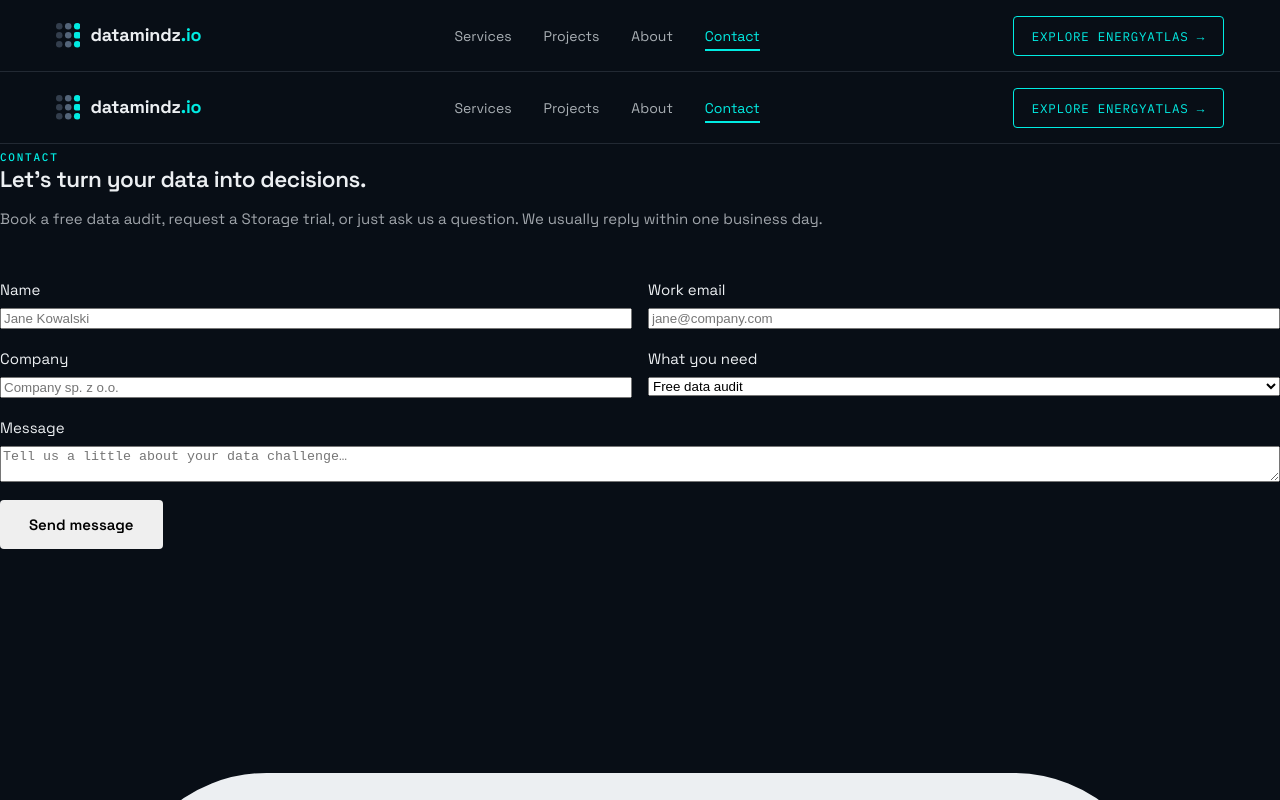
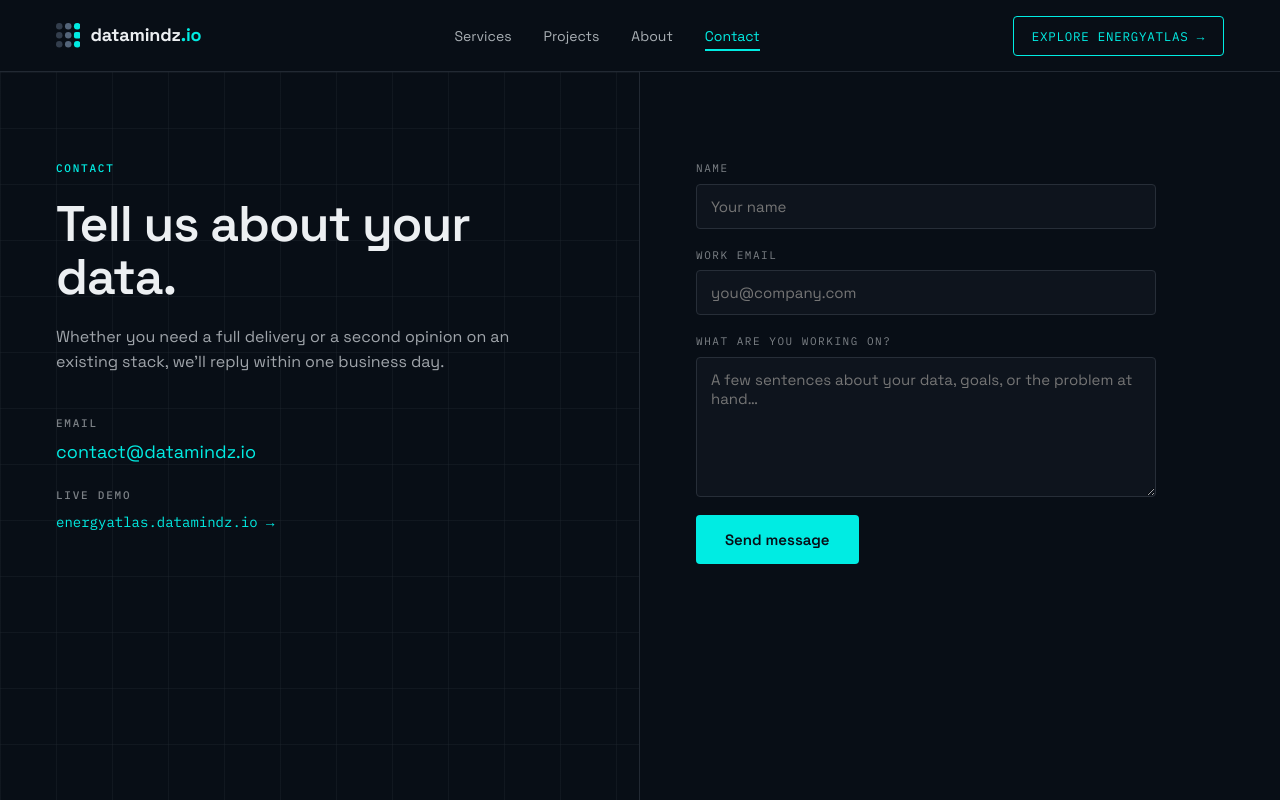
Before and after one commit to datamindzio/website, a React (Vite) app: page /contact in a window 1280 px wide. Shown: the top 800 px of the page. Built offline with nearby package versions, Linux system fonts and the light colour scheme.

Commit message:
feat(contact): Signal contact page with validate→mailto

```diff
--- a/src/pages/Contact.tsx
+++ b/src/pages/Contact.tsx
@@ -1,151 +1,71 @@
-import { useState } from 'react'
-import { Link } from 'react-router-dom'
-import Header from '../components/Header'
-import Footer from '../components/Footer'
-import { useReveal } from '../hooks/useReveal'
+import { useState, type FormEvent } from 'react'
+import Eyebrow from '../components/primitives/Eyebrow'
+import Button from '../components/primitives/Button'
+import { validateContact, buildMailto, type ContactErrors } from '../lib/contact'
+import { ENERGYATLAS_URL, CONTACT_EMAIL } from '../lib/constants'
 
 export default function Contact() {
-  useReveal()
-  const [formNote, setFormNote] = useState('')
+  const [values, setValues] = useState({ name: '', email: '', message: '' })
+  const [errors, setErrors] = useState<ContactErrors>({})
+  const [sent, setSent] = useState(false)
 
-  function handleSubmit(e: React.FormEvent<HTMLFormElement>) {
-    e.preventDefault()
-    setFormNote('Thanks — this is a demo form. Wire it to your email/CRM to receive messages.')
-    e.currentTarget.reset()
+  function set<K extends keyof typeof values>(k: K, v: string) {
+    setValues((prev) => ({ ...prev, [k]: v }))
   }
 
+  function onSubmit(e: FormEvent) {
+    e.preventDefault()
+    const result = validateContact(values)
+    setErrors(result.errors)
+    if (!result.valid) return
+    window.location.href = buildMailto(values)
+    setSent(true)
+  }
+
+  const inputCls = (k: keyof ContactErrors) => `field-input ${errors[k] ? 'field-input--error' : ''}`.trim()
+
   return (
-    <>
-      <div className="bg-fx" />
-      <div className="grid-overlay" />
-      <Header />
-
-      <section className="hero" style={{ paddingBottom: '32px' }}>
-        <div className="container">
-          <div className="sec-head reveal" style={{ marginBottom: '0' }}>
-            <span className="eyebrow">Contact</span>
-            <h1>Let's turn your data <span className="text-grad">into decisions</span>.</h1>
-            <p className="lead">
-              Book a free data audit, request a Storage trial, or just ask us a question. We usually
-              reply within one business day.
-            </p>
+    <div className="split">
+      {/* Left panel */}
+      <div className="hero-grid" style={{ padding: '88px var(--gutter)' }}>
+        <Eyebrow>CONTACT</Eyebrow>
+        <h1 style={{ fontSize: 50, margin: '20px 0 0' }}>Tell us about your data.</h1>
+        <p className="lead" style={{ fontSize: 16, maxWidth: 460, margin: '20px 0 0' }}>
+          Whether you need a full delivery or a second opinion on an existing stack, we'll reply within one business day.
+        </p>
+        <div style={{ marginTop: 40, display: 'grid', gap: 20 }}>
+          <div>
+            <div className="eyebrow eyebrow--dim">EMAIL</div>
+            <a href={`mailto:${CONTACT_EMAIL}`} style={{ fontSize: 18, color: 'var(--accent)', marginTop: 6, display: 'inline-block' }}>{CONTACT_EMAIL}</a>
+          </div>
+          <div>
+            <div className="eyebrow eyebrow--dim">LIVE DEMO</div>
+            <a className="mono" href={ENERGYATLAS_URL} target="_blank" rel="noopener" style={{ fontSize: 14, color: 'var(--accent)', marginTop: 6, display: 'inline-block' }}>energyatlas.datamindz.io →</a>
           </div>
         </div>
-      </section>
+      </div>
 
-      <section className="section--tight">
-        <div className="container contact-grid">
-          {/* FORM */}
-          <div className="panel reveal">
-            <form className="form" onSubmit={handleSubmit}>
-              <div className="grid grid-2" style={{ gap: '16px' }}>
-                <div className="field">
-                  <label htmlFor="name">Name</label>
-                  <input id="name" name="name" type="text" required placeholder="Jane Kowalski" />
-                </div>
-                <div className="field">
-                  <label htmlFor="email">Work email</label>
-                  <input id="email" name="email" type="email" required placeholder="jane@company.com" />
-                </div>
-              </div>
-              <div className="grid grid-2" style={{ gap: '16px' }}>
-                <div className="field">
-                  <label htmlFor="company">Company</label>
-                  <input id="company" name="company" type="text" placeholder="Company sp. z o.o." />
-                </div>
-                <div className="field">
-                  <label htmlFor="need">What you need</label>
-                  <select id="need" name="need">
-                    <option>Free data audit</option>
-                    <option>Consulting</option>
-                    <option>DATAMINDZ Storage</option>
-                    <option>Something else</option>
-                  </select>
-                </div>
-              </div>
-              <div className="field">
-                <label htmlFor="message">Message</label>
-                <textarea
-                  id="message"
-                  name="message"
-                  placeholder="Tell us a little about your data challenge…"
-                />
-              </div>
-              <button type="submit" className="btn btn--primary" style={{ justifyContent: 'center' }}>
-                Send message
-              </button>
-              {formNote && (
-                <p className="muted" style={{ margin: '0', fontSize: '.9rem', color: 'var(--cyan-2)' }}>
-                  {formNote}
-                </p>
-              )}
-            </form>
+      {/* Right form */}
+      <div style={{ padding: '88px var(--gutter)' }}>
+        <form onSubmit={onSubmit} noValidate style={{ maxWidth: 460 }}>
+          <div className="field">
+            <label className="field-label" htmlFor="name">NAME</label>
+            <input id="name" className={inputCls('name')} placeholder="Your name" value={values.name} onChange={(e) => set('name', e.target.value)} />
+            {errors.name && <span className="field-error">{errors.name}</span>}
           </div>
-
-          {/* INFO */}
-          <div className="contact-info reveal">
-            <div className="row">
-              <div className="ico">
-                <svg viewBox="0 0 24 24" fill="none" stroke="currentColor" strokeWidth="1.6">
-                  <rect x="3" y="5" width="18" height="14" rx="2" />
-                  <path d="M3 7l9 6 9-6" />
-                </svg>
-              </div>
-              <div>
-                <div className="lbl">Email</div>
-                <a className="val" href="mailto:hello@datamindz.io">hello@datamindz.io</a>
-              </div>
-            </div>
-            <div className="row">
-              <div className="ico">
-                <svg viewBox="0 0 24 24" fill="none" stroke="currentColor" strokeWidth="1.6">
-                  <rect x="3" y="3" width="18" height="18" rx="2" />
-                  <path d="M7 10v7M7 7v.01M11 17v-4a2 2 0 0 1 4 0v4M11 17h4" />
-                </svg>
-              </div>
-              <div>
-                <div className="lbl">LinkedIn</div>
-                <a
-                  className="val"
-                  href="https://www.linkedin.com/company/datamindz"
-                  target="_blank"
-                  rel="noopener"
-                >
-                  /company/datamindz
-                </a>
-              </div>
-            </div>
-            <div className="row">
-              <div className="ico">
-                <svg viewBox="0 0 24 24" fill="none" stroke="currentColor" strokeWidth="1.6">
-                  <path d="M12 21s-7-5.2-7-11a7 7 0 0 1 14 0c0 5.8-7 11-7 11z" />
-                  <circle cx="12" cy="10" r="2.5" />
-                </svg>
-              </div>
-              <div>
-                <div className="lbl">Location</div>
-                <div className="val">Poland · Serving the EU</div>
-              </div>
-            </div>
-            <div className="row">
-              <div className="ico">
-                <svg viewBox="0 0 24 24" fill="none" stroke="currentColor" strokeWidth="1.6">
-                  <ellipse cx="12" cy="6" rx="8" ry="3" />
-                  <path d="M4 6v6c0 1.66 3.58 3 8 3s8-1.34 8-3V6M4 12v6c0 1.66 3.58 3 8 3s8-1.34 8-3v-6" />
-                </svg>
-              </div>
-              <div>
-                <div className="lbl">Product trial</div>
-                <Link className="val" to="/storage" style={{ color: 'var(--cyan)' }}>
-                  Start a free DATAMINDZ Storage trial →
-                </Link>
-              </div>
-            </div>
+          <div className="field">
+            <label className="field-label" htmlFor="email">WORK EMAIL</label>
+            <input id="email" type="email" className={inputCls('email')} placeholder="you@company.com" value={values.email} onChange={(e) => set('email', e.target.value)} />
+            {errors.email && <span className="field-error">{errors.email}</span>}
           </div>
-        </div>
-      </section>
-
-      <Footer />
-    </>
+          <div className="field">
+            <label className="field-label" htmlFor="message">WHAT ARE YOU WORKING ON?</label>
+            <textarea id="message" rows={6} className={inputCls('message')} placeholder="A few sentences about your data, goals, or the problem at hand…" value={values.message} onChange={(e) => set('message', e.target.value)} />
+            {errors.message && <span className="field-error">{errors.message}</span>}
+          </div>
+          <Button>{sent ? "Thanks — we'll be in touch ✓" : 'Send message'}</Button>
+        </form>
+      </div>
+    </div>
   )
 }
```
